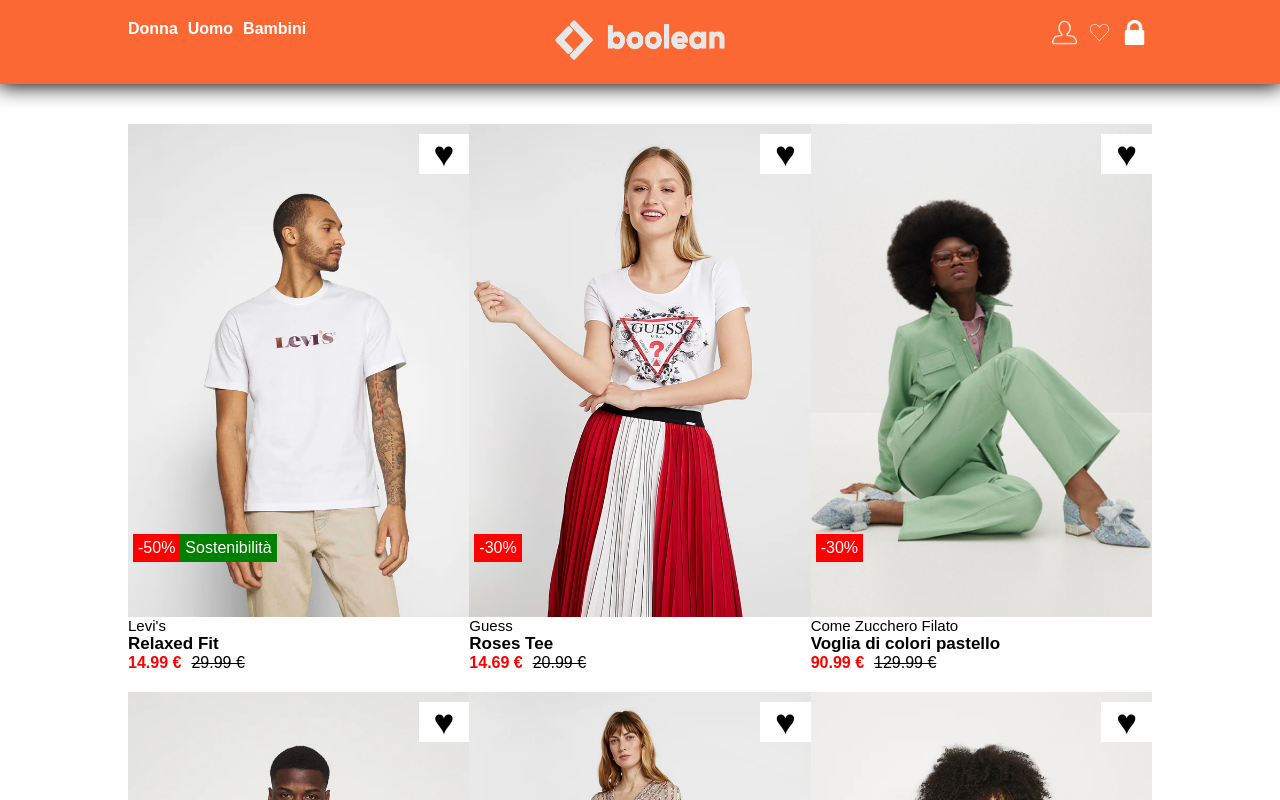
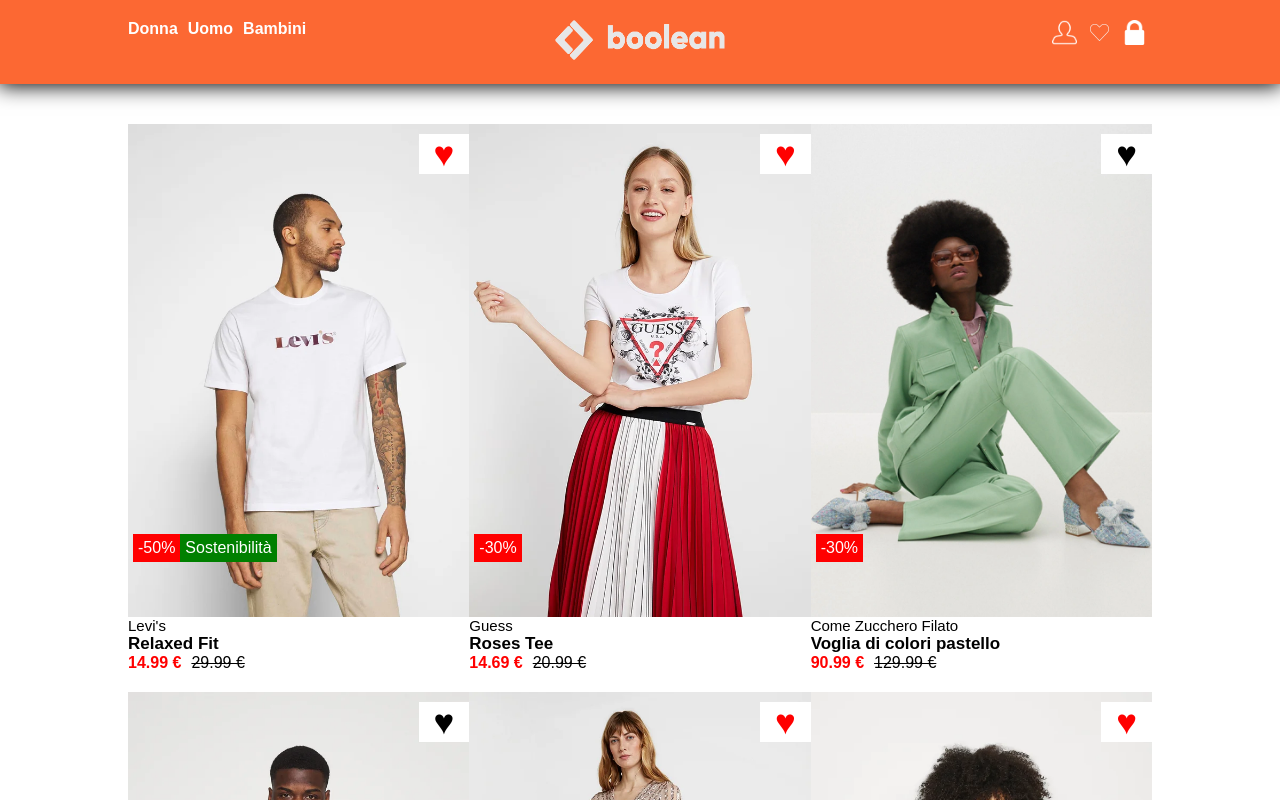
Before and after one commit to MarcoColloca/vite-boolando, a Vue app: page / in a window 1280 px wide. Shown: the top 800 px of the page. Built offline with nearby package versions, Linux system fonts and the light colour scheme.

Commit message:
Feat → added red heart when is Favorite === true in Page Main

```diff
--- a/src/components/single-components/CardBoolando.vue
+++ b/src/components/single-components/CardBoolando.vue
@@ -21,8 +21,12 @@
 
 
             isFavorite(){
-                //this.cardFavorite = !this.cardFavorite
+
                 console.log(this.cardFavorite)
+
+                if(this.cardFavorite === true){
+                    return 'text-red'
+                }
             },
 
 
@@ -60,7 +64,7 @@
                 }
 
                 for(let j = 0; j < array.length; i++){
-                    console.log(array[j])
+
                     this.discount = array[j]
                     return array[j]
                 }
@@ -95,7 +99,7 @@
                 <span class="badge-discount" v-show="findDiscount() === this.discount">{{ findDiscount() }}</span>
                 <span class="badge-type" v-show="findBadgeType() !== 'hide'">{{ findBadgeType() }}</span>
             </div>
-            <span @click="isFavorite()" class="box-heart">&hearts;</span>
+            <span :class="isFavorite()" class="box-heart">&hearts;</span>
             <div class="overlay">
                 <img :src="`/img/${cardHiddenImgSrc}`" alt="">
             </div>
@@ -167,7 +171,6 @@
         top: 10px;
         right: 0px;
         font-size: 35px;
-        color: black;
         background-color: white;
         z-index: 99;
         padding: 0px 15px;
```
